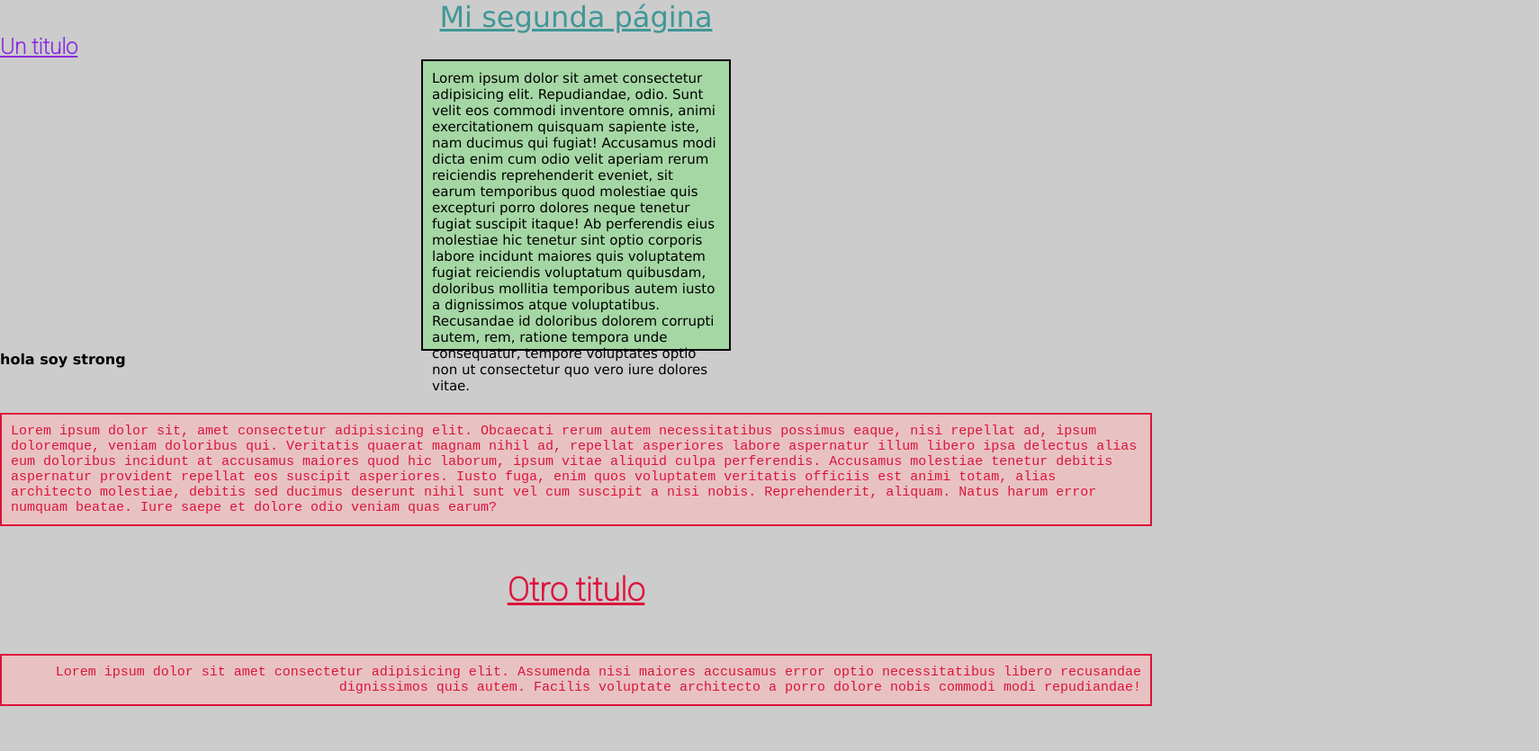
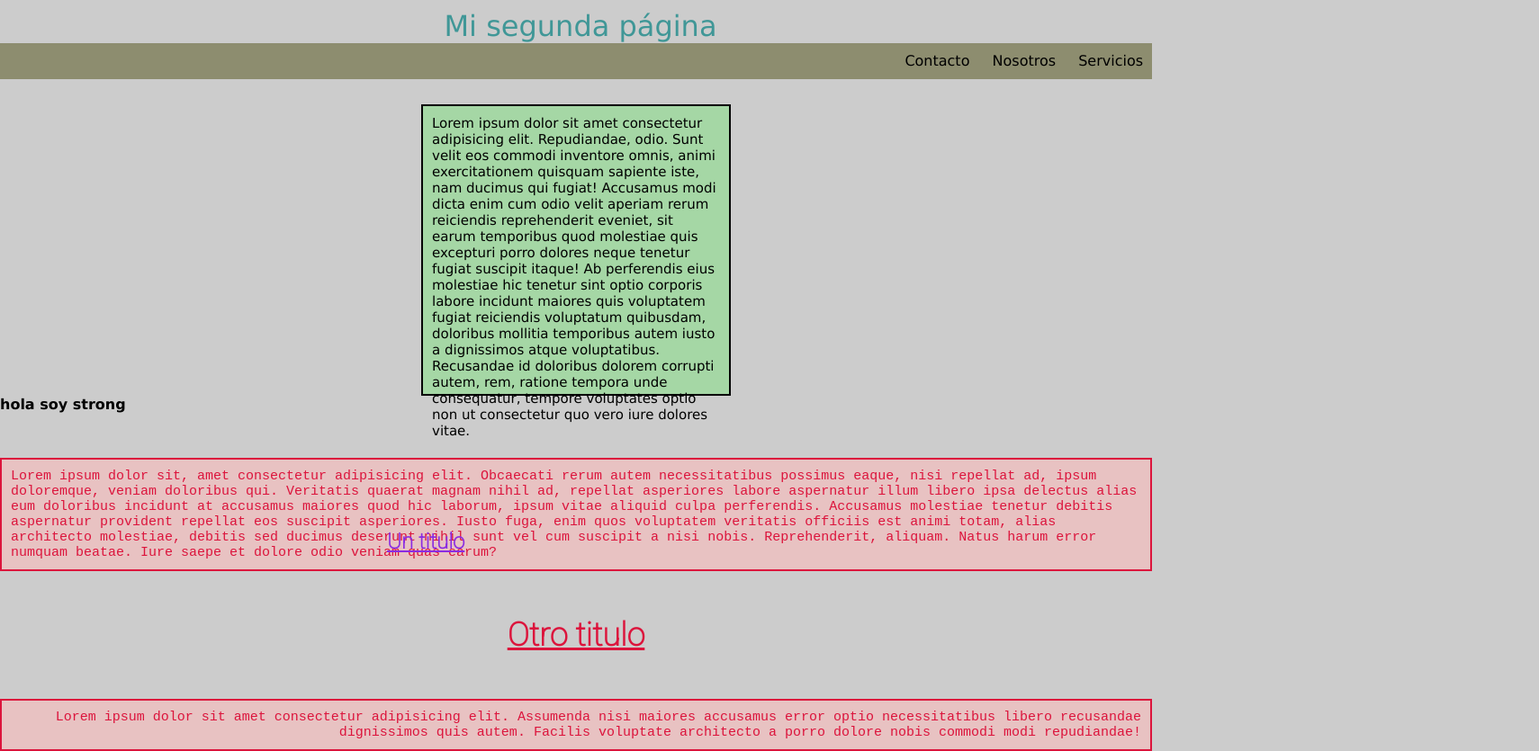
Before and after one commit to fer-peralta/htmlcssteaching, a plain HTML site: page clases/02-clase/index.html in a window 1280 px wide. Shown: the whole page at 90% size, 1710 px wide, since content can reach past the window. Before the commit the page ends 800 px from the top, so only its background shows below. Drawn offline with Linux system fonts and the light colour scheme.

Commit message:
terminada clase 2

```diff
--- a/clases/02-clase/index.html
+++ b/clases/02-clase/index.html
@@ -12,8 +12,17 @@
 </head>
 
 <body>
-    <h1 class="super-titulos">Mi segunda página</h1>
-    <h2>Un titulo</h2>
+    <a href="#">
+        <h1 class="super-titulos">Mi segunda página</h1>
+    </a>
+    <nav>
+        <ul>
+            <li>Contacto</li>
+            <li>Nosotros</li>
+            <li class="lisolito">Servicios</li>
+        </ul>
+    </nav>
+    <h2 class="modificado-por-position">Un titulo</h2>
     <div>
         <p>Lorem ipsum dolor sit amet consectetur adipisicing elit. Repudiandae, odio. Sunt velit eos commodi inventore
             omnis, animi exercitationem quisquam sapiente iste, nam ducimus qui fugiat! Accusamus modi dicta enim cum
--- /dev/null
+++ b/clases/02-clase/style-tipografia.css
@@ -0,0 +1,19 @@
+@import url('https://fonts.googleapis.com/css2?family=Climate+Crisis&family=Grape+Nuts&display=swap');
+
+h1 {
+    font-family: 'Lucida Sans', 'Lucida Sans Regular', 'Lucida Grande', 'Lucida Sans Unicode', Geneva, Verdana, sans-serif;
+}
+
+p.grape {
+    font-family: 'Grape Nuts', cursive;
+    color: #0033ff;
+    line-height: 15px;
+    font-size: 20px;
+    font-weight: 200;
+}
+
+p.otra {
+    font-family: 'Climate Crisis', sans-serif;
+}
+
+li {}
--- a/clases/02-clase/style.css
+++ b/clases/02-clase/style.css
@@ -25,8 +25,19 @@ body {
 
 h1 {
     font-weight: 100;
-    text-decoration: underline;
+    /* text-decoration: underline; */
     color: rgb(64, 151, 151);
+    /* display: inline-block; */
+    margin-left: 10px;
+    margin-top: 10px;
+    /* siempre visible en la posicion donde esta aunque se haga scroll */
+    /* position: fixed; */
+    /* --------------------------- */
+}
+
+h1:hover {
+    color: rgb(71, 71, 195);
+    border-bottom: 2px solid;
 }
 
 h2 {
@@ -76,3 +87,36 @@ h2.parrafos-especiales {
 .super-titulos {
     text-align: center;
 }
+
+h2.modificado-por-position {
+    /* position: absolute;
+    left: 430px; */
+    position: relative;
+    left: 430px;
+    top: 500px;
+}
+
+nav {
+    background-color: rgb(141, 141, 111);
+    /* display: inline-block; */
+    text-align: right;
+    /* position: relative;
+    left: 1468px; */
+    height: 40px;
+}
+
+li {
+    display: inline-block;
+    margin-left: 20px;
+    margin-top: 10px;
+}
+
+.lisolito {
+    margin-right: 10px;
+}
+
+li:hover {
+    color: red;
+    border-bottom: 2px solid;
+    background-color: antiquewhite;
+}
```
Also changed, not shown: clases/02-clase/ejercicio-tipografia.html (added, +38 -0 lines).
